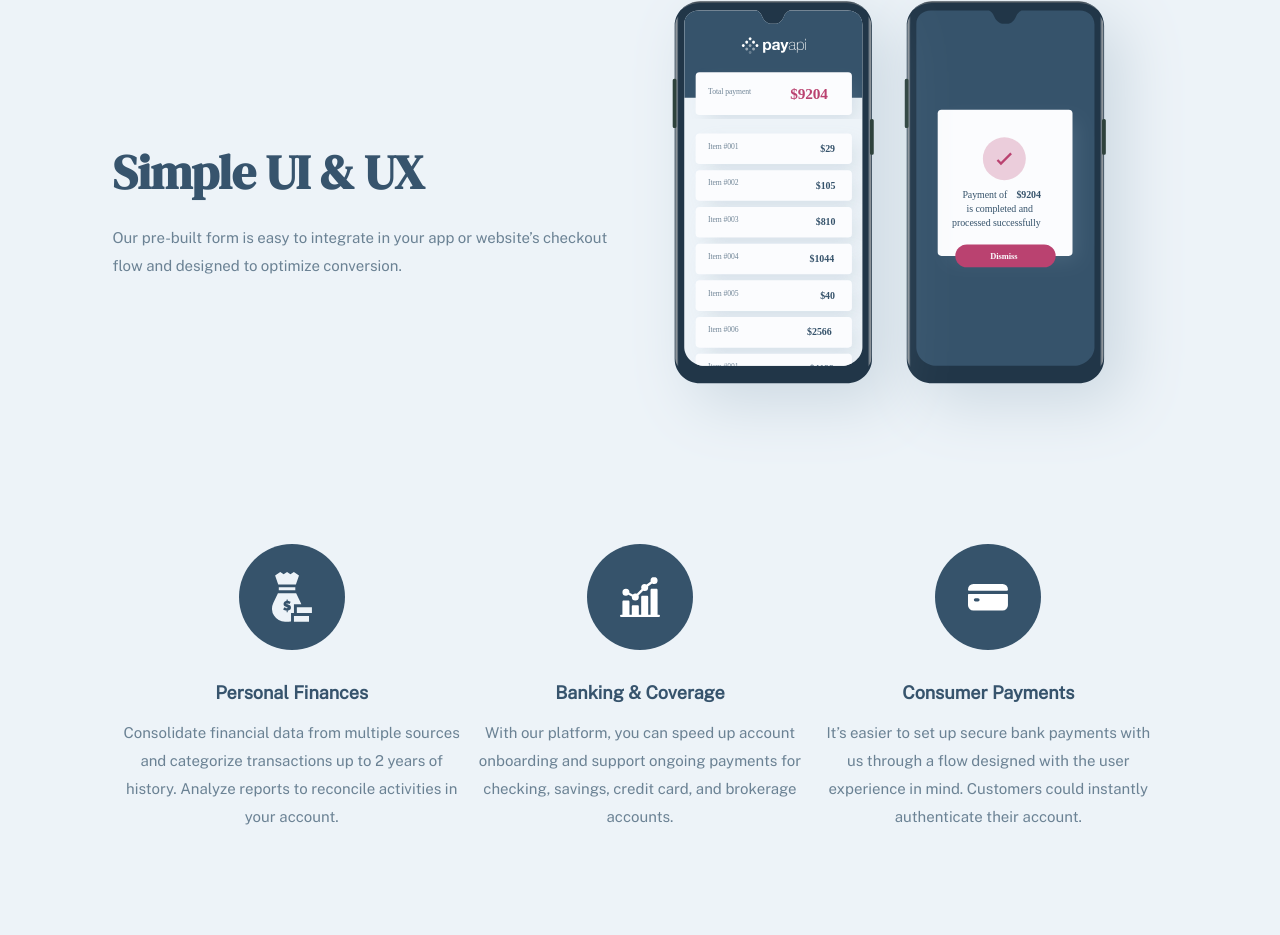
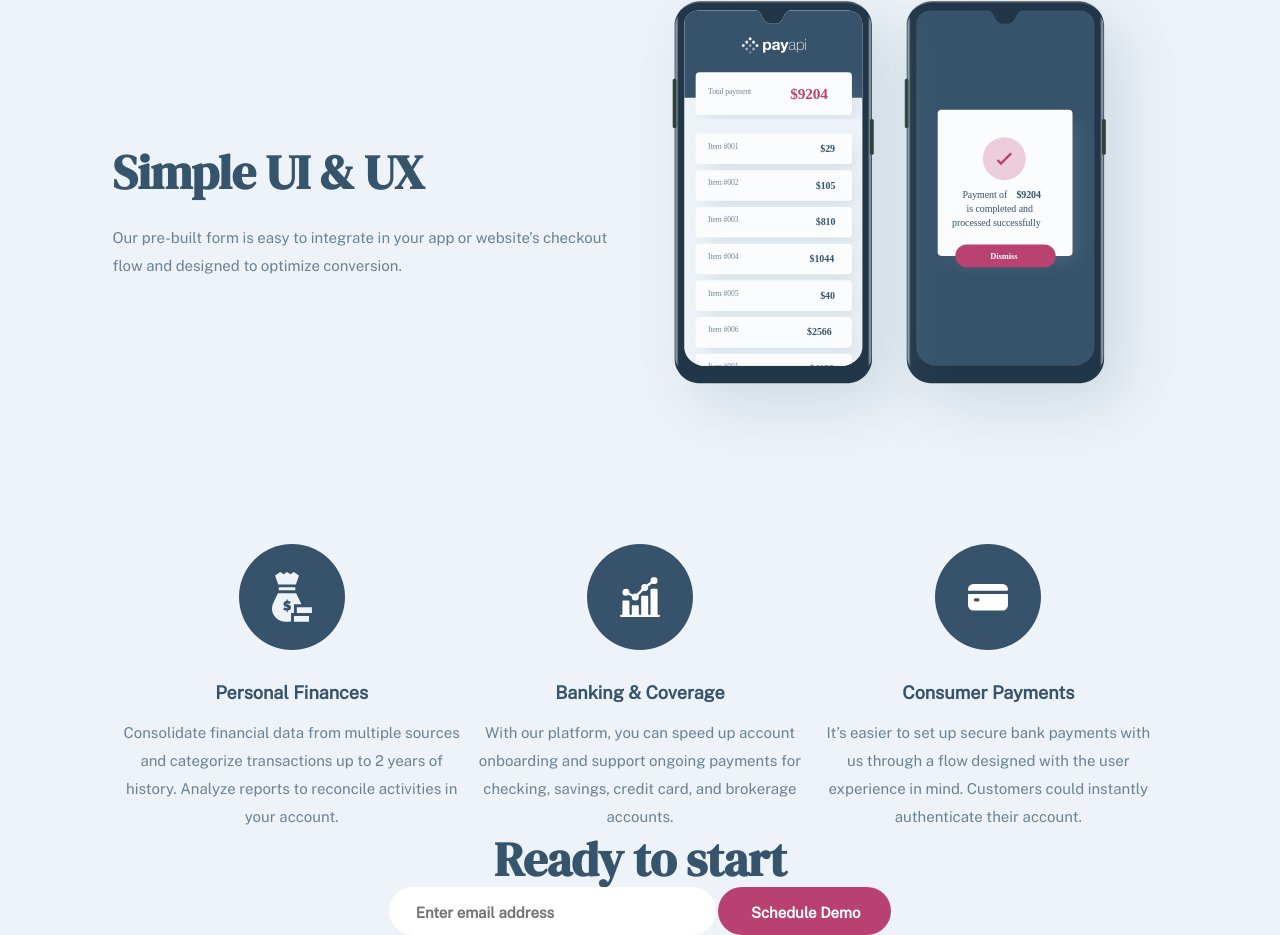
Before and after one commit to MarkoDjuric/PayApi-Multipage-website, a website: page index.html in a window 1280 px wide. Shown: the part 2051-2986 px from the top of the page. Before the commit the page ends 2882 px from the top, so only its background shows below. Drawn offline with nearby package versions, Linux system fonts and the light colour scheme; files that its build step writes are made by us from their sources.

Commit message:
cta section

```diff
--- a/app/scss/pages/home/hero.scss
+++ b/app/scss/pages/home/hero.scss
@@ -33,12 +33,9 @@
 
     &__banner {
      grid-template-columns: minmax(15rem,54.6rem);
-
      gap: 2.4rem;
-
         @include breakpoint-up(tablet){
             text-align: left;
-
         }
         @include breakpoint-up(desktop){
             gap: 4rem;
--- a/index.html
+++ b/index.html
@@ -108,7 +108,14 @@
 					user experience in mind. Customers could instantly authenticate their account.</p>
 			</div>
 		</div>
-</section>
+		</section>
+		<div class="cta container">
+			<h3 class="banner-heading h2-sm">Ready to start</h1>
+			<form action="" class="submitemail">
+				<input type="email" name="" id="" class="mailfld" type="email" placeholder="Enter email address">
+				<button class="btn schld dwnmob" type="submit">Schedule Demo</button>
+			</form>
+		</div>
 
 
 	</main>
```
Lines whose indentation alone changed are shown as unchanged.
